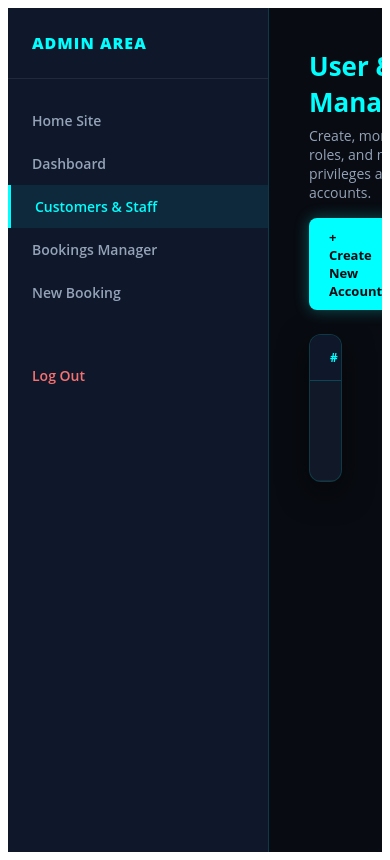
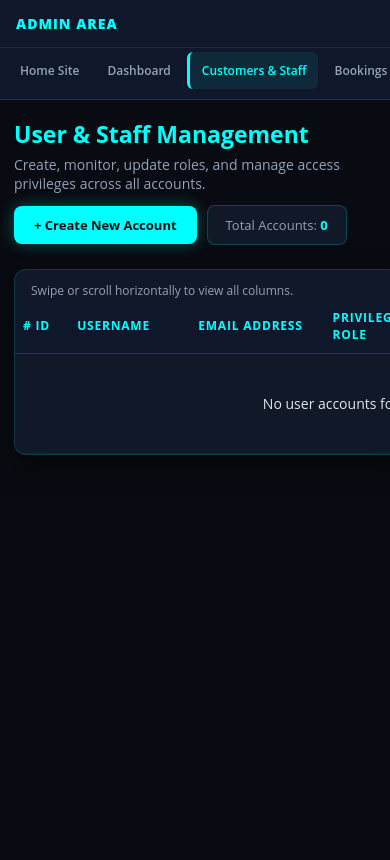
Before and after one commit to McRyanCode/GamingCafeSymfonyVer2.0_WebDev1, a Symfony app: template templates/admin/customers.html.twig in a window 390 px wide. After the commit the page ends 455 px from the top, so only its background shows below. Run offline with Twig, Linux system fonts and the light colour scheme; the template is opened without the code that fills it, so the values that code supplies are empty; some libraries are stand-ins or nearby versions.

Commit message:
improvments_V6

```diff
--- a/public/booking.js
+++ b/public/booking.js
@@ -169,8 +169,8 @@ document.addEventListener("DOMContentLoaded", () => {
             paymentNote.textContent = "Your station will be reserved. Pay the cafe staff when you arrive.";
             confirmButton.textContent = "Confirm booking — pay at counter";
         } else {
-            paymentNote.textContent = "Demo checkout only: no money will be charged. Your receipt will clearly say this is a demo payment.";
-            confirmButton.textContent = "Complete demo payment";
+            paymentNote.textContent = `Confirm your booking using ${paymentMethod.value}.`;
+            confirmButton.textContent = `Pay with ${paymentMethod.value}`;
         }
     }
 
--- a/public/index.css
+++ b/public/index.css
@@ -1916,7 +1916,7 @@ html, body {
     margin-top: 24px;
 }
 
-.payment-demo-note {
+.payment-note {
     margin: 0;
     color: #94a3b8;
     font-size: 13px;
--- /dev/null
+++ b/public/responsive.css
@@ -0,0 +1,564 @@
+@media (max-width: 767px) {
+    html,
+    body {
+        max-width: 100%;
+        margin: 0;
+        overflow-x: hidden;
+    }
+
+    body img,
+    body video,
+    body iframe {
+        max-width: 100%;
+    }
+
+    body input,
+    body select,
+    body textarea {
+        box-sizing: border-box;
+        max-width: 100%;
+        font-size: 16px;
+    }
+
+    body .global-flash-container {
+        top: 12px;
+        right: 12px;
+        left: 12px;
+        max-width: none;
+    }
+
+    body .global-flash-alert {
+        padding: 12px 14px;
+        font-size: 13px;
+    }
+
+    body .nav-container {
+        height: auto;
+        min-height: 68px;
+        flex-wrap: wrap;
+        row-gap: 6px;
+        padding: 10px 14px;
+    }
+
+    body .brand-logo img {
+        height: 36px;
+    }
+
+    body .nav-auth-container {
+        flex-shrink: 0;
+        margin-left: auto;
+    }
+
+    body .auth-btn-group {
+        gap: 6px;
+    }
+
+    body .btn-nav,
+    body .btn-nav-primary {
+        padding: 8px 10px;
+        font-size: 11px;
+        letter-spacing: 0.4px;
+    }
+
+    body .nav-links {
+        order: 3;
+        flex: 0 0 100%;
+        width: 100%;
+        max-width: 100%;
+        gap: 0;
+        margin: 0;
+        padding: 2px 0 5px;
+        overflow-x: auto;
+        scrollbar-width: none;
+        -webkit-overflow-scrolling: touch;
+    }
+
+    body .nav-links::-webkit-scrollbar {
+        display: none;
+    }
+
+    body .nav-links a {
+        flex: 0 0 auto;
+        padding: 8px 6px;
+        font-size: 11px;
+        letter-spacing: 0.4px;
+    }
+
+    body .hero-body {
+        padding-top: 124px;
+        padding-bottom: 32px;
+    }
+
+    body .hero-container {
+        padding: 0 18px;
+    }
+
+    body .hero-content h1 {
+        margin-bottom: 24px;
+        font-size: clamp(34px, 10vw, 42px);
+        letter-spacing: 1px;
+    }
+
+    body .hero-buttons {
+        gap: 10px;
+    }
+
+    body .hero-buttons > .btn-book-now,
+    body .hero-buttons > .custom-hero-btn {
+        flex: 1 1 130px;
+        min-width: 0;
+        min-height: 46px;
+        padding: 10px 12px;
+        font-size: 12px;
+    }
+
+    body .why-choose-us {
+        min-height: 0;
+        padding: 42px 0;
+    }
+
+    body .why-choose-container {
+        flex-direction: column;
+        align-items: stretch;
+        gap: 28px;
+        padding: 0 18px;
+    }
+
+    body .why-choose-content {
+        align-items: stretch;
+    }
+
+    body .why-choose-content h2 {
+        max-width: none;
+        margin-bottom: 24px;
+        font-size: 24px;
+    }
+
+    body .feature-pills {
+        max-width: none;
+        gap: 12px;
+    }
+
+    body .feature-pills li {
+        justify-content: flex-start;
+        padding: 12px 16px;
+        font-size: 15px;
+    }
+
+    body .devices-cluster {
+        max-width: 360px;
+        gap: 8px;
+    }
+
+    body .devices-cluster .device {
+        transform: none;
+    }
+
+    body .featured-games {
+        padding: 44px 14px;
+    }
+
+    body .featured-games h2 {
+        margin-bottom: 26px;
+        font-size: 25px;
+    }
+
+    body .scroll-btn {
+        display: none;
+    }
+
+    body .game-card {
+        flex-basis: min(82vw, 280px);
+    }
+
+    body .pricing-review-section {
+        padding: 46px 0;
+    }
+
+    body .pricing-title {
+        margin-bottom: 28px;
+        font-size: 26px;
+    }
+
+    body .pricing-cards-wrapper {
+        gap: 16px;
+    }
+
+    body .pricing-card {
+        box-sizing: border-box;
+        width: min(100%, 340px);
+        padding: 28px 18px;
+        border-radius: 20px;
+    }
+
+    body .events-section,
+    body .visit-us-section {
+        padding: 48px 0;
+    }
+
+    body .events-container,
+    body .visit-us-container,
+    body .about-container {
+        flex-direction: column;
+        align-items: stretch;
+        gap: 26px;
+        padding-right: 18px;
+        padding-left: 18px;
+    }
+
+    body .events-content,
+    body .events-media,
+    body .visit-us-media,
+    body .visit-us-content,
+    body .about-content,
+    body .about-media {
+        width: 100%;
+        min-width: 0;
+        max-width: none;
+    }
+
+    body .events-title,
+    body .visit-title {
+        font-size: 30px;
+    }
+
+    body .events-description {
+        font-size: 15px;
+    }
+
+    body .events-image {
+        border-radius: 18px;
+    }
+
+    body .visit-map-image {
+        width: 100%;
+        max-width: none;
+        height: auto;
+        aspect-ratio: 4 / 3;
+        object-fit: cover;
+    }
+
+    body .about-footer-section {
+        padding-top: 48px;
+    }
+
+    body .about-container {
+        padding-bottom: 40px;
+    }
+
+    body .about-title {
+        font-size: 26px;
+    }
+
+    body .avatar-card {
+        max-width: 100%;
+    }
+
+    body .footer-container {
+        gap: 24px;
+        padding-right: 18px;
+        padding-left: 18px;
+    }
+
+    body .footer-col {
+        min-width: calc(50% - 12px);
+    }
+
+    body .brand-col {
+        min-width: 100%;
+        max-width: none;
+    }
+
+    body .footer-bottom-container {
+        flex-direction: column;
+        align-items: flex-start;
+        padding-right: 18px;
+        padding-left: 18px;
+    }
+
+    body .booking-page-wrapper,
+    body .receipt-page,
+    body .profile-page {
+        padding: 24px 14px 40px;
+    }
+
+    body .booking-container-main {
+        width: 100%;
+        min-width: 0;
+    }
+
+    body .booking-page-header h1,
+    body .receipt-card h1,
+    body .profile-header h1 {
+        font-size: clamp(27px, 8vw, 34px);
+    }
+
+    body .booking-section-heading {
+        align-items: flex-start;
+        flex-direction: column;
+        gap: 8px;
+    }
+
+    body .booking-price-card {
+        align-items: flex-start;
+        flex-direction: column;
+        padding: 18px;
+    }
+
+    body .booking-step-actions {
+        align-items: stretch;
+        flex-direction: column;
+    }
+
+    body .booking-step-actions > button,
+    body .booking-step-actions > a {
+        width: 100%;
+    }
+
+    body .booking-summary-card {
+        padding-right: 16px;
+        padding-left: 16px;
+    }
+
+    body .booking-summary-card .summary-row {
+        gap: 8px;
+    }
+
+    body .booking-summary-card .summary-value {
+        max-width: 65%;
+        overflow-wrap: anywhere;
+        text-align: right;
+    }
+
+    body .receipt-card,
+    body .profile-header,
+    body .profile-bookings {
+        padding: 20px 16px;
+    }
+
+    body .receipt-details > div,
+    body .profile-details > div {
+        flex-wrap: wrap;
+        gap: 6px 12px;
+    }
+
+    body .receipt-details dd,
+    body .profile-details dd {
+        overflow-wrap: anywhere;
+    }
+
+    body .profile-booking-details {
+        grid-template-columns: minmax(0, 1fr);
+    }
+
+    body .profile-booking-details > div {
+        flex-direction: row;
+    }
+
+    body .profile-booking-heading {
+        flex-direction: column;
+    }
+
+    body .profile-actions {
+        flex-direction: column;
+    }
+
+    body .profile-actions > a,
+    body .password-change-form .review-btn {
+        width: 100%;
+    }
+
+    body .auth-page-wrapper {
+        position: relative;
+        top: auto;
+        left: auto;
+        width: 100%;
+        box-sizing: border-box;
+        align-items: center;
+        min-height: 100vh;
+        padding: 24px 14px;
+    }
+
+    body .auth-card {
+        width: 100%;
+        box-sizing: border-box;
+        padding: 24px 20px;
+    }
+
+    body .auth-logo-only img {
+        width: 120px;
+    }
+
+    body .tournament-page-container {
+        width: 100%;
+    }
+
+    html body:has(.tournament-page-container) {
+        align-items: stretch;
+        padding: 20px 12px;
+    }
+
+    body .tournament-hero-section {
+        border-radius: 12px;
+    }
+
+    body .tournament-hero-section .hero-content {
+        padding: 28px 20px;
+    }
+
+    body .tournament-hero-section .hero-content h1 {
+        font-size: clamp(27px, 8vw, 36px);
+    }
+
+    body .tournament-hero-section .hero-image-wrapper {
+        min-height: 0;
+        height: 210px;
+    }
+
+    body .tournament-hero-section .badge {
+        max-width: 100%;
+        padding: 9px 12px;
+        font-size: 13px;
+    }
+
+    body .admin-layout {
+        width: 100%;
+        min-height: 100vh;
+        flex-direction: column;
+    }
+
+    body .admin-sidebar {
+        width: 100%;
+        min-width: 0;
+        flex: 0 0 auto;
+        border-right: 0;
+        border-bottom: 1px solid rgba(0, 255, 255, 0.15);
+    }
+
+    body .staff-sidebar-accent {
+        border-bottom-color: rgba(167, 139, 250, 0.2) !important;
+    }
+
+    body .sidebar-brand {
+        padding: 14px 16px;
+        font-size: 14px;
+    }
+
+    body .sidebar-menu {
+        display: flex;
+        flex-direction: row;
+        gap: 4px;
+        padding: 4px 8px 10px;
+        overflow-x: auto;
+        scrollbar-width: thin;
+        -webkit-overflow-scrolling: touch;
+    }
+
+    body .sidebar-menu li {
+        flex: 0 0 auto;
+    }
+
+    body .sidebar-menu li a {
+        padding: 10px 12px;
+        border-left: 0;
+        border-radius: 6px;
+        font-size: 12px;
+        white-space: nowrap;
+    }
+
+    body .sidebar-menu li a.logout-link {
+        margin-top: 0;
+    }
+
+    body .admin-main-content {
+        width: 100%;
+        min-width: 0;
+        padding: 20px 14px;
+        overflow-x: hidden;
+    }
+
+    body .admin-header-flex {
+        align-items: stretch;
+        flex-direction: column;
+        gap: 12px;
+    }
+
+    body .admin-title {
+        font-size: 23px;
+        line-height: 1.25;
+    }
+
+    body .header-action-group {
+        width: 100%;
+        flex-wrap: wrap;
+        gap: 10px;
+    }
+
+    body .stats-grid {
+        grid-template-columns: minmax(0, 1fr);
+        gap: 12px;
+    }
+
+    body .stat-card {
+        gap: 12px;
+        padding: 16px;
+    }
+
+    body .stat-icon-wrapper {
+        width: 44px;
+        height: 44px;
+    }
+
+    body .admin-table-card,
+    body .admin-section-card {
+        width: 100%;
+        min-width: 0;
+    }
+
+    body .table-responsive {
+        display: block;
+        width: 100%;
+        max-width: 100%;
+        overflow-x: auto;
+        -webkit-overflow-scrolling: touch;
+    }
+
+    body .modern-admin-table {
+        min-width: 760px;
+    }
+
+    body .modern-admin-table th,
+    body .modern-admin-table td {
+        padding: 12px 14px;
+    }
+
+    body .user-form-card,
+    body .record-form-card,
+    body .booking-edit-card {
+        width: 100%;
+        max-width: 100%;
+        padding: 20px 16px;
+    }
+
+    body .form-row,
+    body .booking-edit-grid {
+        grid-template-columns: minmax(0, 1fr);
+    }
+
+    body .form-row > *,
+    body .booking-edit-grid > * {
+        min-width: 0;
+    }
+
+    body .form-actions-bar,
+    body .booking-edit-actions {
+        align-items: stretch;
+        flex-direction: column;
+    }
+
+    body .form-actions-bar > *,
+    body .booking-edit-actions > * {
+        width: 100%;
+        text-align: center;
+    }
+}
--- a/src/Controller/AdminController.php
+++ b/src/Controller/AdminController.php
@@ -49,7 +49,7 @@ class AdminController extends AbstractController
     public function bookings(BookingRepository $bookingRepository): Response
     {
         return $this->render('admin/bookings.html.twig', [
-            'bookings' => $bookingRepository->findBy([], ['id' => 'DESC']),
+            'bookings' => $bookingRepository->findAllWithUserAndStation(),
         ]);
     }
 
--- a/src/Controller/StaffController.php
+++ b/src/Controller/StaffController.php
@@ -25,7 +25,7 @@ class StaffController extends AbstractController
         /** @var \App\Entity\User $currentUser */
         $currentUser = $this->getUser();
 
-        $allRecords = $bookingRepository->findBy([], ['id' => 'DESC']);
+        $allRecords = $bookingRepository->findAllWithUserAndStation();
         $myRecordsCount = $bookingRepository->countByUser($currentUser);
         $totalRecordsCount = $bookingRepository->countTotalBookings();
         $totalStations = $stationRepository->countTotalStations();
--- a/src/Form/BookingType.php
+++ b/src/Form/BookingType.php
@@ -56,8 +56,8 @@ class BookingType extends AbstractType
             ->add('paymentMethod', ChoiceType::class, [
                 'choices' => [
                     'Cash at counter — pay in person' => 'Cash at Counter',
-                    'GCash (demo only)' => 'GCash',
-                    'Maya (demo only)' => 'Maya',
+                    'GCash' => 'GCash',
+                    'Maya' => 'Maya',
                 ],
                 'required' => true,
             ])
--- a/templates/admin/customers.html.twig
+++ b/templates/admin/customers.html.twig
@@ -45,8 +45,9 @@
 
         <!-- Main Data Table Card -->
         <div class="admin-table-card">
-            <div class="table-responsive">
-                <table class="modern-admin-table">
+            <p class="customers-table-scroll-hint">Swipe or scroll horizontally to view all columns.</p>
+            <div class="table-responsive customers-table-scroll">
+                <table class="modern-admin-table admin-customers-table">
                     <thead>
                         <tr>
                             <th># ID</th>
@@ -258,12 +259,55 @@
     overflow: hidden;
 }
 
+.customers-table-scroll-hint {
+    margin: 0;
+    padding: 12px 16px 0;
+    color: #94a3b8;
+    font-size: 12px;
+}
+
+.customers-table-scroll {
+    display: block;
+    width: 100%;
+    max-width: 100%;
+    overflow-x: auto;
+    overscroll-behavior-x: contain;
+    scrollbar-width: thin;
+    -webkit-overflow-scrolling: touch;
+}
+
 .modern-admin-table {
     width: 100%;
     border-collapse: collapse;
     text-align: left;
     white-space: nowrap;
 }
+
+.admin-customers-table {
+    table-layout: fixed;
+    white-space: normal;
+}
+
+@media (min-width: 768px) {
+    .admin-customers-table {
+        min-width: 1080px;
+    }
+}
+
+.admin-customers-table th,
+.admin-customers-table td {
+    padding: 11px 8px;
+    overflow-wrap: anywhere;
+    vertical-align: middle;
+}
+
+.admin-customers-table th:nth-child(1) { width: 6%; }
+.admin-customers-table th:nth-child(2) { width: 16%; }
+.admin-customers-table th:nth-child(3) { width: 18%; }
+.admin-customers-table th:nth-child(4) { width: 11%; }
+.admin-customers-table th:nth-child(5) { width: 14%; }
+.admin-customers-table th:nth-child(6) { width: 14%; }
+.admin-customers-table th:nth-child(7) { width: 21%; }
 
 .modern-admin-table th {
     background: #0f172a;
@@ -301,6 +345,11 @@
 .user-name-title {
     font-weight: 700;
     color: #ffffff;
+    overflow-wrap: anywhere;
+}
+
+.username-col > div {
+    min-width: 0;
 }
 
 .user-avatar-initial {
@@ -319,6 +368,7 @@
 
 .role-badges {
     display: flex;
+    flex-wrap: wrap;
     gap: 6px;
 }
 
@@ -375,9 +425,21 @@
 }
 
 .action-buttons-inline {
-    display: inline-flex;
+    display: flex;
     align-items: center;
-    gap: 8px;
+    justify-content: flex-end;
+    flex-wrap: wrap;
+    gap: 4px;
+}
+
+.admin-customers-table .action-btn-edit,
+.admin-customers-table .action-btn-status,
+.admin-customers-table .action-btn-delete,
+.admin-customers-table .action-locked-btn {
+    padding-right: 8px;
+    padding-left: 8px;
+    font-size: 11px;
+    white-space: nowrap;
 }
 
 .action-btn-edit {
@@ -461,5 +523,27 @@
     border: 1px solid #ef4444;
     color: #ef4444;
 }
+
+body .admin-customers-table th,
+body .admin-customers-table td {
+    padding: 10px 8px;
+}
+
+body .admin-customers-table th:nth-child(6),
+body .admin-customers-table td:nth-child(6) {
+    white-space: nowrap;
+}
+
+body .admin-customers-table th:nth-child(6) {
+    padding-right: 4px;
+    padding-left: 4px;
+    font-size: 10px;
+    letter-spacing: 0.2px;
+}
+
+body .admin-customers-table th.text-right {
+    text-align: center;
+    white-space: nowrap;
+}
 </style>
 {% endblock %}
--- a/templates/base.html.twig
+++ b/templates/base.html.twig
@@ -2,8 +2,10 @@
 <html>
     <head>
         <meta charset="UTF-8">
+        <meta name="viewport" content="width=device-width, initial-scale=1">
         <title>{% block title %}Gamora's Gaming Cafe{% endblock %}</title>
         <link rel="stylesheet" href="{{ asset('index.css') }}">
+        <link rel="stylesheet" href="{{ asset('responsive.css') }}?v=1">
         <style>
             .global-flash-container {
                 position: fixed;
--- a/templates/booking/index.html.twig
+++ b/templates/booking/index.html.twig
@@ -154,7 +154,7 @@
                         {{ form_label(bookingForm.paymentMethod, 'Payment method') }}
                         {{ form_widget(bookingForm.paymentMethod, {'id': 'paymentMethod', 'attr': {'class': 'custom-input'}}) }}
                         {{ form_errors(bookingForm.paymentMethod) }}
-                        <p class="payment-demo-note" id="paymentNote">Cash bookings are saved as pending payment. GCash and Maya are demo-only; no real charge is made.</p>
+                        <p class="payment-note" id="paymentNote">Choose a payment method to confirm your booking.</p>
                     </div>
 
                     <div class="booking-step-actions booking-review-actions">
--- a/templates/booking/receipt.html.twig
+++ b/templates/booking/receipt.html.twig
@@ -11,7 +11,7 @@
 
             <div class="receipt-status{% if booking.paymentStatus == 'PENDING' %} is-pending{% endif %}">
                 {% if booking.paymentStatus == 'DEMO_PAID' %}
-                    Demo checkout complete — no real payment was taken.
+                    Payment confirmed — your booking is complete.
                 {% else %}
                     Booking confirmed — please pay at the counter.
                 {% endif %}
--- a/templates/profile/index.html.twig
+++ b/templates/profile/index.html.twig
@@ -65,7 +65,7 @@
                                         {% if booking.paymentStatus == 'PENDING' %}
                                             Pending at counter
                                         {% else %}
-                                            Demo payment (no real charge)
+                                            Paid
                                         {% endif %}
                                     </dd>
                                 </div>
```
Also changed, not shown: src/Repository/BookingRepository.php (+15 -0 lines), tests/BookingFlowTest.php (+4 -1 lines).
